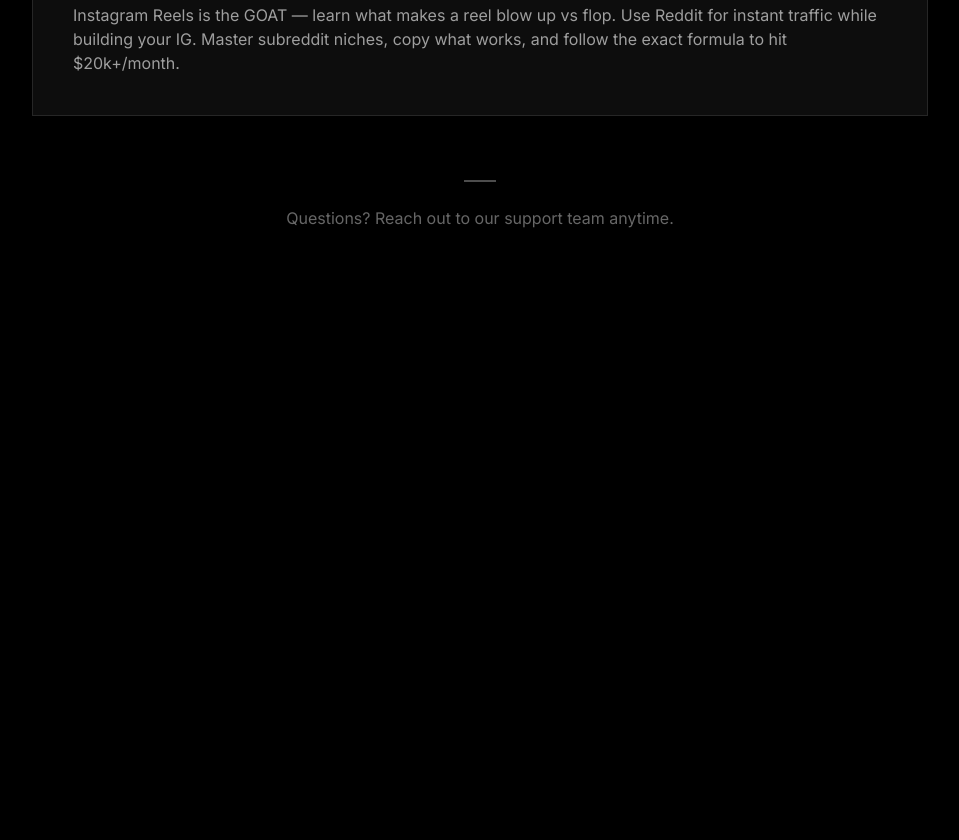
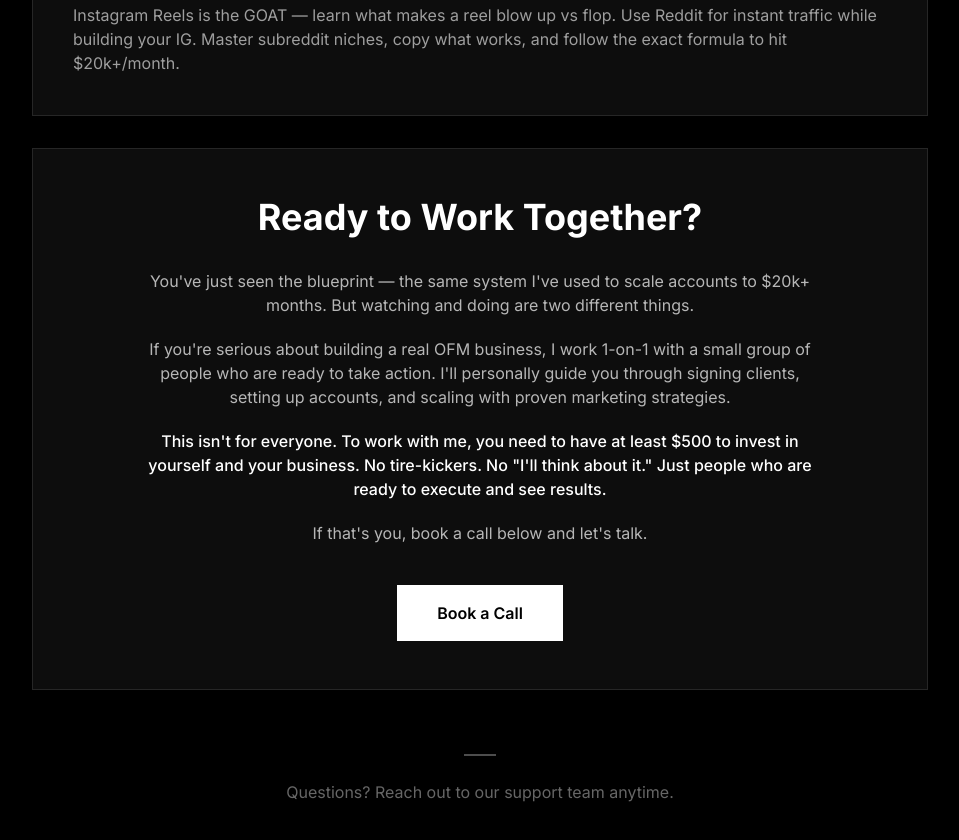
Before and after one commit to javiln1/Daniel---OFM-, a plain HTML site: page course.html in a window 1280 px wide. Shown: the part 3154-3994 px from the top of the page, without its empty margins (160-1119 px from the left). Before the commit the page ends 3448 px from the top, so only its background shows below. Drawn offline with nearby package versions, Linux system fonts and the light colour scheme; a script that the page names is missing.

Commit message:
Add CTA section after Module 4 with booking expectations

```diff
--- a/course.html
+++ b/course.html
@@ -142,6 +142,32 @@
 
             </div>
 
+                <!-- CTA Section -->
+                <div class="bg-white/5 border border-white/10 mt-6 md:mt-8">
+                    <div class="p-6 md:p-12 text-center">
+                        <h2 class="text-2xl md:text-4xl font-bold text-white mb-6 md:mb-8">
+                            Ready to Work Together?
+                        </h2>
+                        <div class="max-w-2xl mx-auto space-y-4 md:space-y-5 text-white/70 text-sm md:text-base leading-relaxed mb-8 md:mb-10">
+                            <p>
+                                You've just seen the blueprint — the same system I've used to scale accounts to $20k+ months. But watching and doing are two different things.
+                            </p>
+                            <p>
+                                If you're serious about building a real OFM business, I work 1-on-1 with a small group of people who are ready to take action. I'll personally guide you through signing clients, setting up accounts, and scaling with proven marketing strategies.
+                            </p>
+                            <p class="text-white font-medium">
+                                This isn't for everyone. To work with me, you need to have at least $500 to invest in yourself and your business. No tire-kickers. No "I'll think about it." Just people who are ready to execute and see results.
+                            </p>
+                            <p>
+                                If that's you, book a call below and let's talk.
+                            </p>
+                        </div>
+                        <a href="YOUR_CALENDAR_LINK" class="inline-block bg-white text-black px-8 md:px-10 py-3.5 md:py-4 font-semibold text-sm md:text-base hover:bg-white/90 transition-all" target="_blank">
+                            Book a Call
+                        </a>
+                    </div>
+                </div>
+
             <!-- Footer -->
             <div class="text-center mt-12 md:mt-16">
                 <div class="w-8 h-[2px] bg-white/30 mx-auto mb-4 md:mb-6"></div>
```
